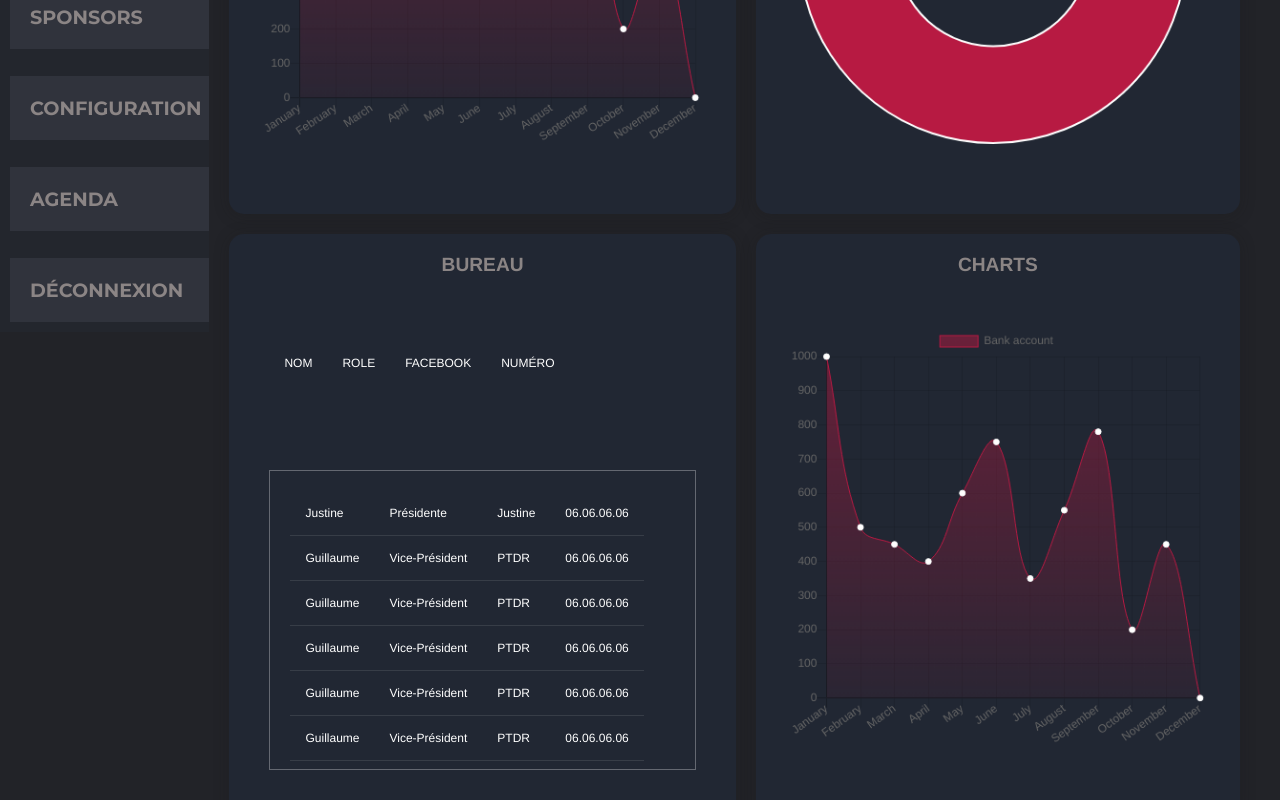
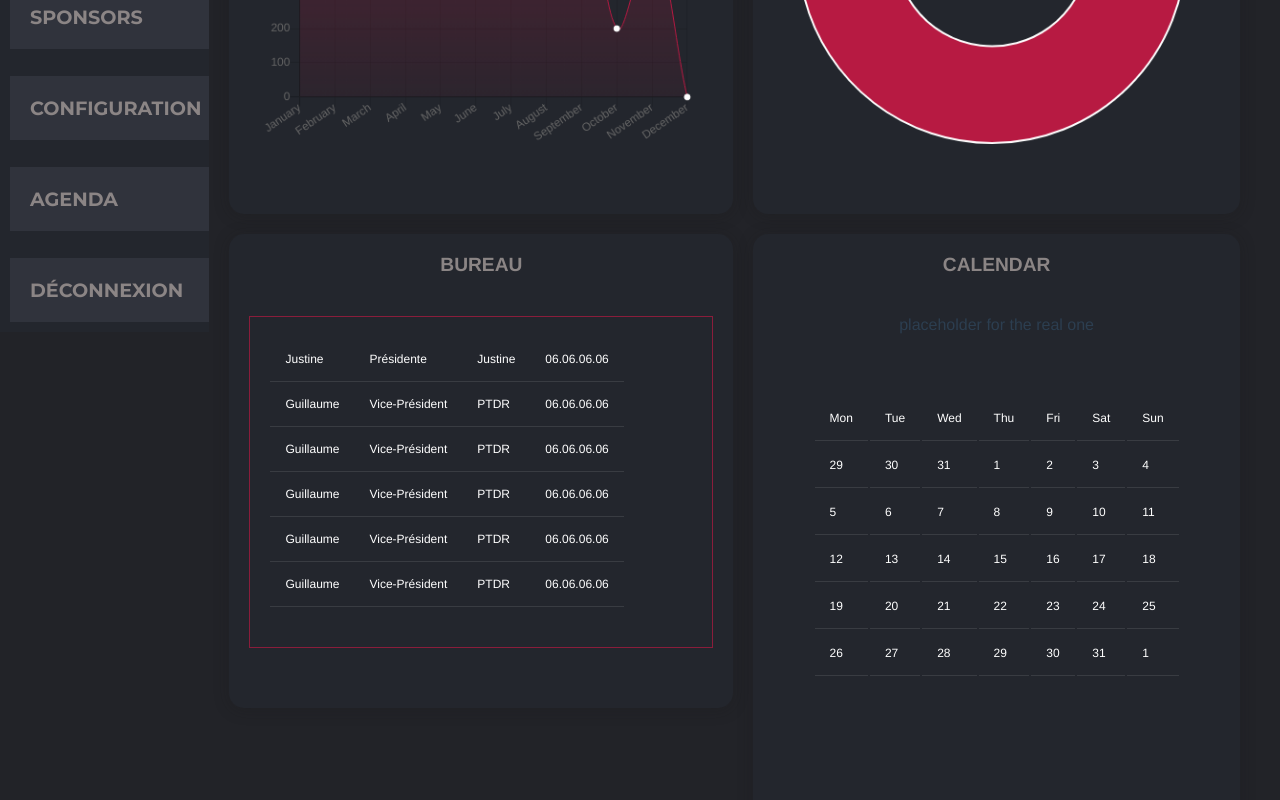
Before and after one commit to mmmaxou/OUAIBE, a Vue app in the folder le-front/: page / in a window 1280 px wide. Shown: the part 468-1268 px from the top of the page. Built offline with nearby package versions, Linux system fonts and the light colour scheme.

Commit message:
calendar placeholder done

```diff
--- a/le-front/src/components/Chart.vue
+++ b/le-front/src/components/Chart.vue
@@ -2,7 +2,7 @@
     <div class="container">
       <div class="Chart__list">
         <div class="Chart">
-          <h2>Charts</h2>
+          <h2>Trésorerie</h2>
           <line-example></line-example>
         </div>
 
@@ -11,18 +11,19 @@
           <Table></Table>
         </div>
       </div>
-
       <div class="Chart__list">
         <div class="Chart">
-          <h2>Charts</h2>
+          <h2>Matériel</h2>
           <Doughnut></Doughnut>
         </div>
-
         <div class="Chart">
-          <h2>Charts</h2>
-          <line-example></line-example>
+          <h2>Calendar</h2>
+          <p>placeholder for the real one</p>
+          <Agenda></Agenda>
         </div>
       </div>
+
+
     </div>
 </template>
 
@@ -30,13 +31,15 @@
 import LineExample from './figures/LineChart.js'
 import Doughnut from './figures/DoughnutChart.js'
 import Table from './figures/Table.vue'
-
+import Agenda from './figures/Agenda.vue'
 export default {
   name: 'app',
   components: {
     LineExample,
     Doughnut,
-    Table
+    Table,
+    Agenda
+
   }
 }
 </script>
@@ -57,9 +60,10 @@ export default {
   display: flex;
   justify-content: space-around;
   flex-wrap: wrap;
+
 }
 .Chart {
-  background: #212733;
+  background: #23262D;
   border-radius: 15px;
   box-shadow: 0px 2px 15px rgba(25, 25, 25, 0.27);
   margin: 0;
--- /dev/null
+++ b/le-front/src/components/figures/Agenda.vue
@@ -0,0 +1,94 @@
+<template>
+<div class="container">
+  <div class="calendar-container">
+    <table class="calendar">
+
+      <thead>
+
+        <tr>
+
+          <td>Mon</td>
+          <td>Tue</td>
+          <td>Wed</td>
+          <td>Thu</td>
+          <td>Fri</td>
+          <td>Sat</td>
+          <td>Sun</td>
+
+        </tr>
+
+      </thead>
+
+      <tbody>
+
+        <tr>
+          <td class="prev-month">29</td>
+          <td class="prev-month">30</td>
+          <td class="prev-month">31</td>
+          <td>1</td>
+          <td>2</td>
+          <td>3</td>
+          <td>4</td>
+        </tr>
+
+        <tr>
+          <td>5</td>
+          <td>6</td>
+          <td>7</td>
+          <td>8</td>
+          <td>9</td>
+          <td>10</td>
+          <td>11</td>
+        </tr>
+
+        <tr>
+          <td>12</td>
+          <td>13</td>
+          <td>14</td>
+          <td>15</td>
+          <td>16</td>
+          <td>17</td>
+          <td class="current-day">18</td>
+        </tr>
+
+        <tr>
+          <td>19</td>
+          <td>20</td>
+          <td>21</td>
+          <td>22</td>
+          <td>23</td>
+          <td>24</td>
+          <td>25</td>
+        </tr>
+
+        <tr>
+          <td>26</td>
+          <td>27</td>
+          <td>28</td>
+          <td>29</td>
+          <td>30</td>
+          <td>31</td>
+          <td class="next-month">1</td>
+        </tr>
+
+      </tbody>
+
+    </table>
+
+    <div class="ring-left"></div>
+    <div class="ring-right"></div>
+
+  </div>
+</div>
+</template>
+
+<script>
+import Vue from 'vue'
+    export default {
+      name: 'Agenda'
+      }
+</script>
+
+<style type="text/css">
+
+</style>
--- a/le-front/src/components/figures/Table.vue
+++ b/le-front/src/components/figures/Table.vue
@@ -2,19 +2,9 @@
 <section>
   <div class="tbl-header">
     <table cellpadding="0" cellspacing="0" border="0">
-      <thead>
-        <tr>
-          <th>Nom</th>
-          <th>Role</th>
-          <th>Facebook</th>
-          <th>Numéro</th>
-        </tr>
-      </thead>
     </table>
   </div>
 
- <div class="scrollbar" id="scrollbar">
-    <div class="force-overflow">
   <div class="tbl-content">
     <table cellpadding="0" cellspacing="0" border="0">
       <tbody>
@@ -30,6 +20,7 @@
           <td>PTDR</td>
           <td>06.06.06.06</td>
         </tr>
+
         <tr>
           <td>Guillaume</td>
           <td>Vice-Président</td>
@@ -57,8 +48,6 @@
       </tbody>
     </table>
   </div>
-    </div>
-  </div>
 
 </section>
 
@@ -74,18 +63,20 @@
 
 <style lang="css">
 
+.tbl-header{
+  margin: 0;
+  padding: 0;
+}
  .tbl-content{
-  height:300px;
-  overflow-x:auto;
-  margin-top: 0px;
-  border: 1px solid rgba(255,255,255,0.3);
+  border: 1.5px solid rgba(183,26,66,0.7);
 }
+
 th{
-  padding: 20px 15px;
   text-align: left;
   font-weight: 500;
-  font-size: 12px;
-  color: #fff;
+  font-size: 14px;
+  color: #B71A42;
+  font-weight: bold;
   text-transform: uppercase;
 
 }
@@ -99,10 +90,5 @@ td{
   border-bottom: solid 1px rgba(255,255,255,0.1);
 }
 
-#scrollbar::-webkit-scrollbar
-{
-  width: 12px;
-  background-color: #F5F5F5;
-}
 
 </style>
```
Lines whose indentation alone changed are shown as unchanged.
